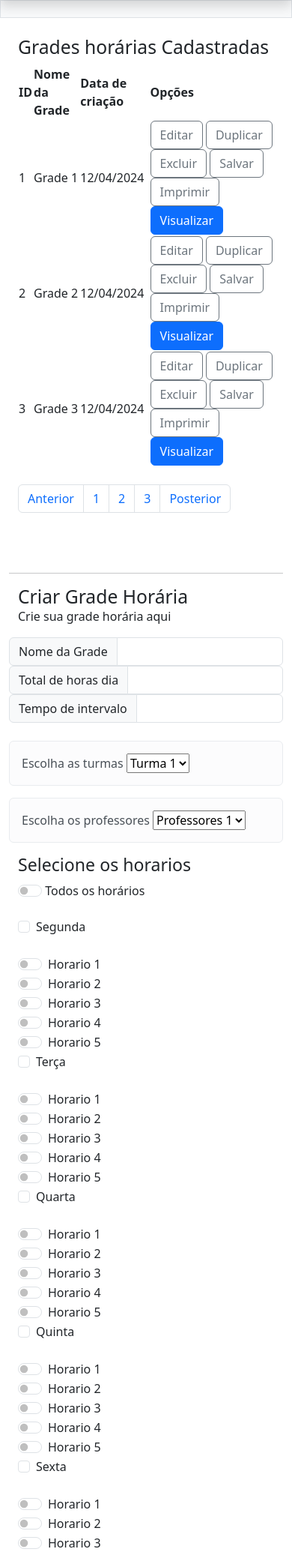
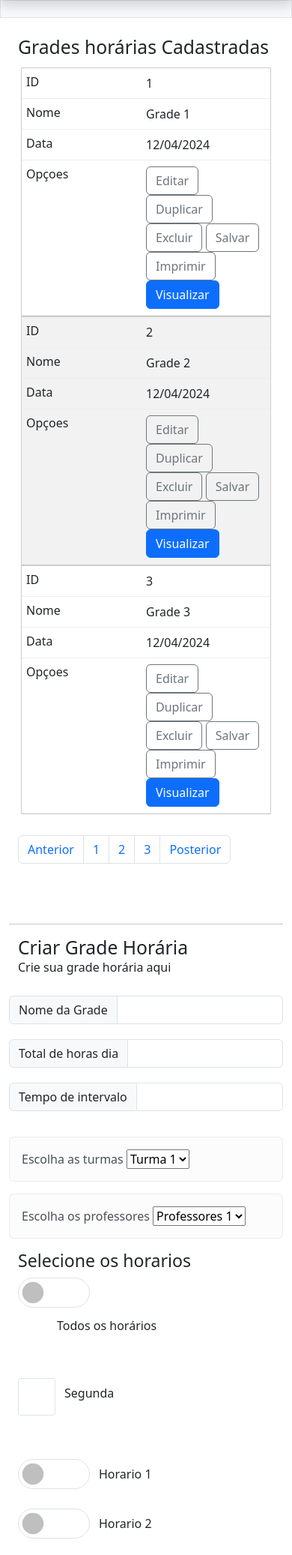
Before and after one commit to jaquelinedamian/DRP01-PJI110-SALA-002GRUPO-009, a PHP site: page /grades-horarias.html in a window 390 px wide. Shown: the part 40-2114 px from the top of the page at 75% size. Run offline with PHP 8.4, Linux system fonts and the light colour scheme; some libraries are stand-ins or nearby versions.

Commit message:
Add files via upload

```diff
--- a/css/customstyle.css
+++ b/css/customstyle.css
@@ -1,3 +1,118 @@
+
+.dropdown-toggle:not(:focus) {
+    outline: 0;
+    color: #FFFFFF !important;
+}
+
+
+.check input{
+    border-radius: .25em;
+    width: 50px!important;
+    height: 50px!important;
+}
+
+.pg-horarios{}
+
+
+
+ table {
+        width: 100%;
+        border-collapse: collapse;
+        border-spacing: 0;
+    }
+
+    th, td {
+        padding: 8px;
+        text-align: left;
+        border-bottom: 1px solid #ddd;
+    }
+
+    tr:nth-child(even) {
+        background-color: #f2f2f2;
+    }
+
+    @media screen and (max-width: 600px) {
+        table, thead, tbody, th, td, tr {
+            display: block;
+        }
+
+        thead tr {
+            position: absolute;
+            top: -9999px;
+            left: -9999px;
+        }
+
+        tr {
+            border: 1px solid #ccc;
+        }
+
+        td {
+            border: none;
+            border-bottom: 1px solid #eee;
+            position: relative;
+            padding-left: 50%;
+        }
+
+        td:before {
+            position: absolute;
+            top: 6px;
+            left: 6px;
+            width: 45%;
+            padding-right: 10px;
+            white-space: nowrap;
+            content: attr(data-label);
+        }
+    }
+
+
+
+
+
+
+
+
+
+
+
+
+
+
+
+
+table {
+  padding: 4px;
+}
+    .opcao-selecionada {
+        margin-bottom: 5px;
+        padding: 5px;
+        background-color: #f0f0f0;
+        border: 1px solid #ddd;
+        border-radius: 5px;
+    }
+
+    .opcao-selecionada button {
+        margin-left: 5px;
+        cursor: pointer;
+    }
+.form-switch .form-check-input {
+
+    width: 6em;
+	height: 40px;
+    margin-left: -2.5em;
+    background-image: var(--bs-form-switch-bg);
+    background-position: left center;
+    border-radius: 2em;
+	display: block;
+}
+
+.form-check {
+    display: block;
+    margin-bottom: 1.125rem;
+	 margin-top: 1.125rem;
+}
+
+.form-check-label {margin: 12px;}
+
 .bd-placeholder-img {
   font-size: 1.125rem;
   text-anchor: middle;
@@ -5,11 +120,47 @@
   -moz-user-select: none;
   user-select: none;
 }
+.selecionado span {
+  margin: 10px;
+  padding: 5px;
+  display: inline-block;
+  text-indent: 10px;
+  background: #cff4fc;
+  border-radius: 10px;
+  -moz-border-radius: 10px;
+  -webkit-border-radius: 10px;
 
-header.menuicon button {color: #FFF; background: none; border: none; padding: 12%;}
+}
+.selecionado button {
+  padding: 2px;
+  display: inline-block;
+  text-indent: 2px;
+  background: #DC3547;
+  border-radius: 10px;
+  -moz-border-radius: 30px;
+  -webkit-border-radius: 30px;
+  border: none;
+  width: 30px;
+  height: 30px;
+  color: #FFF;
+  font-weight: 900;
+  text-align: center;
+	margin: 0 10px;
 
-@media (max-width: 768px){
-header.menuicon button { width: 100%!important; }
+}
+header.menuicon button {
+  color: #FFF;
+  background: none;
+  border: none;
+  padding: 12%;
+}
+.input-group {
+  margin: 10px auto;
+}
+@media (max-width: 768px) {
+  header.menuicon button {
+    width: 100% !important;
+  }
 }
 @media (min-width: 768px) {
   .bd-placeholder-img-lg {
@@ -70,14 +221,23 @@ header.menuicon button { width: 100%!important; }
 .bd-mode-toggle .dropdown-menu .active .bi {
   display: block !important;
 }
-
 .gerargrade section {
   padding-top: 30px;
-
-
 }
-
 .modal {
   --bs-modal-zindex: 1055;
   --bs-modal-width: 80%;
 }
+.gradeshorarias button {
+  border: none;
+  background: #73F9D6
+}
+.gradiente1 {
+  margin: 5px;
+}
+.gradiente2 {
+  margin: 5px;
+}
+.gradiente3 {
+  margin: 5px;
+}
```
Lines whose indentation alone changed are shown as unchanged.
